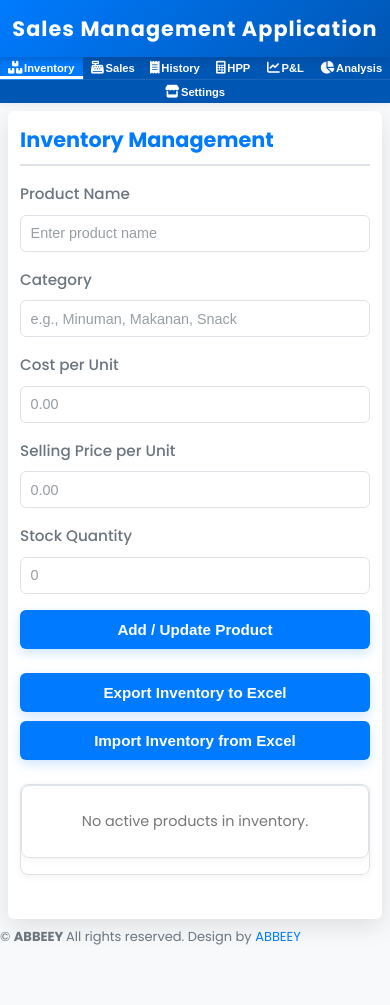
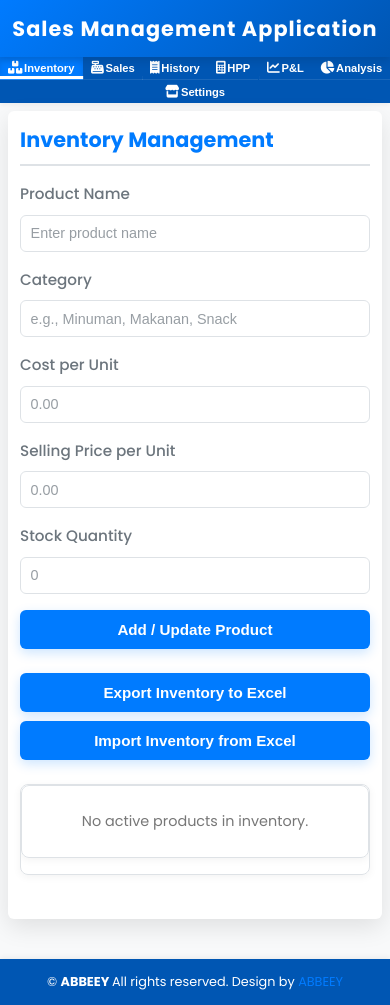
Before and after one commit to doelsumbing87/sales-management-application, a plain HTML site: page index.html in a window 390 px wide. Before the commit the page ends 956 px from the top, so only its background shows below. Drawn offline with nearby package versions, Linux system fonts and the light colour scheme.

Commit message:
Update style.css

```diff
--- a/style.css
+++ b/style.css
@@ -888,3 +888,28 @@ canvas:hover {
         font-size: 1.3rem;
     }
 }
+
+/* Tambahkan di bagian paling bawah file style.css Anda */
+
+footer {
+    background-color: var(--primary-dark);
+    color: var(--white);
+    text-align: center;
+    padding: 1rem;
+    font-size: 0.9rem;
+    margin-top: 2rem; /* Memberi jarak dari konten utama */
+    box-shadow: 0 -2px 5px var(--shadow-light); /* Bayangan ke atas */
+}
+
+footer p {
+    margin: 0; /* Menghilangkan margin default dari paragraf */
+    color: var(--white); /* Memastikan teks footer tetap putih */
+}
+
+/* Penyesuaian responsif untuk footer jika diperlukan */
+@media (max-width: 768px) {
+    footer {
+        padding: 0.8rem;
+        font-size: 0.8rem;
+    }
+}
```
